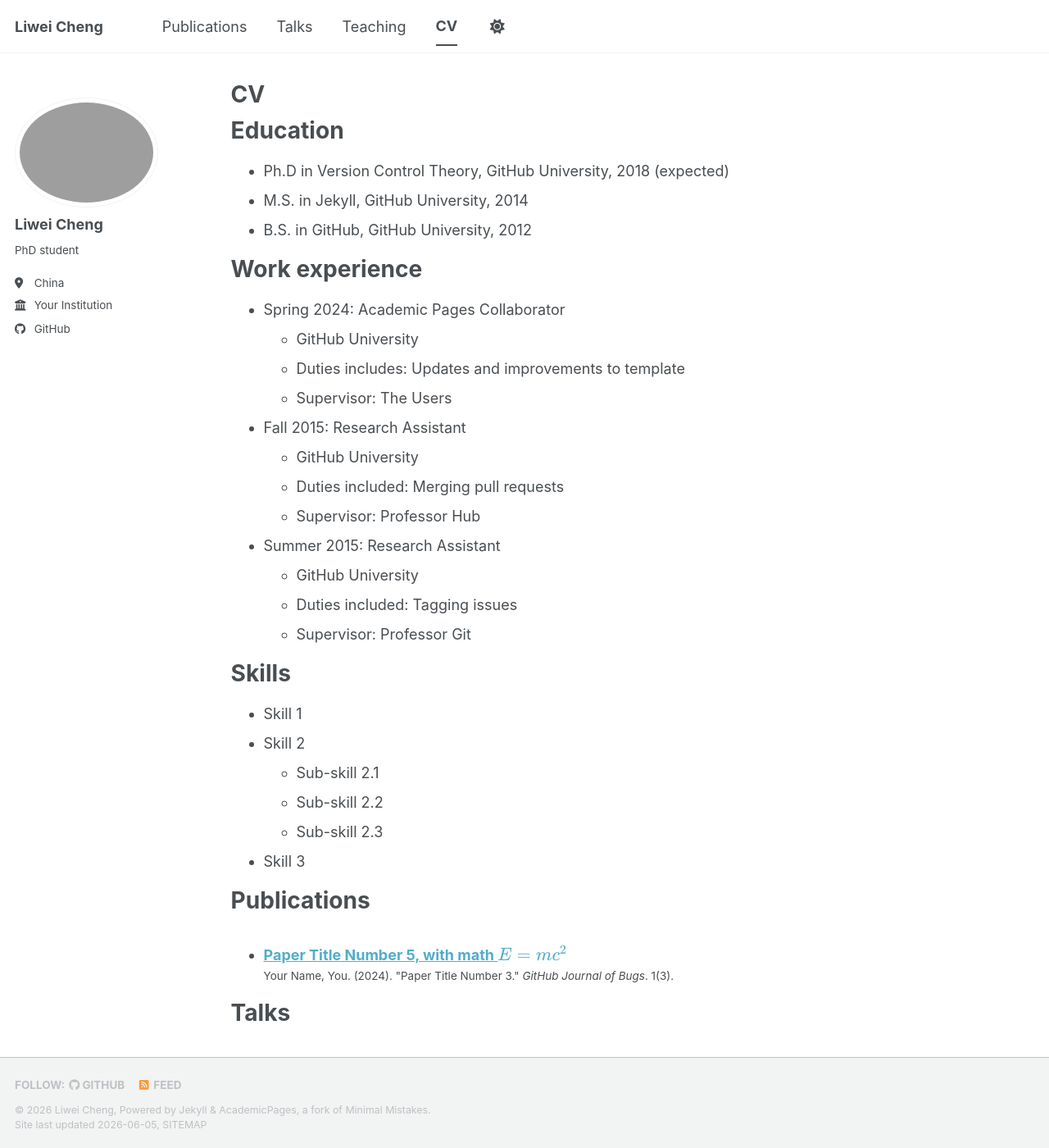
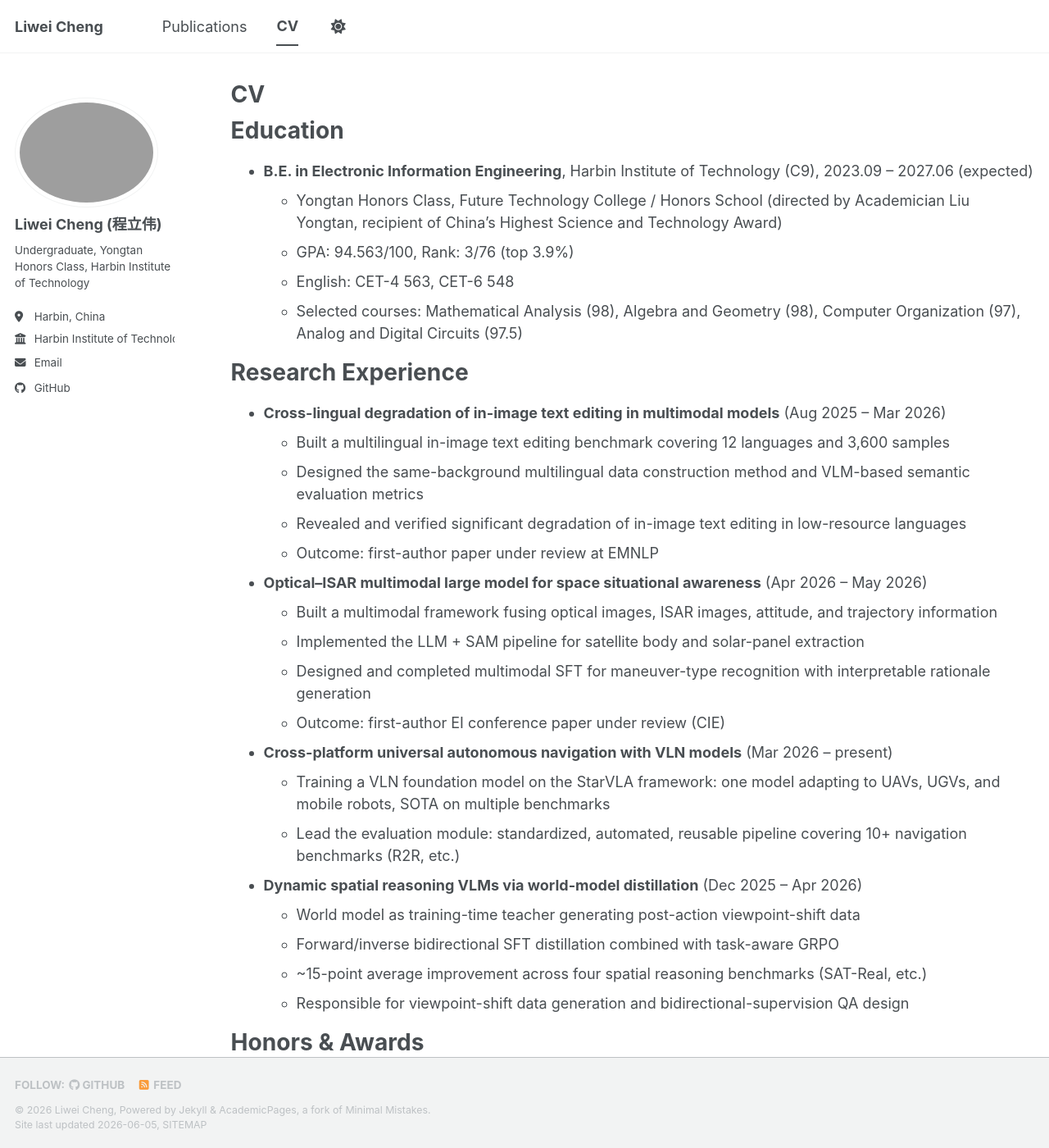
Before and after one commit to LiweiCheng1203/LiweiCheng1203.github.io, a Jekyll site: the page built from _pages/cv.md, in a window 1280 px wide and 1400 px high. Shown: the whole window at 82% size. Built offline with Jekyll 4.4.1, drawn with Linux system fonts in a browser that asks for light colours; a script bundle is joined from its source files by our own code; library files that are not in the unit come from our copies; some of the changed text lies outside the part shown.

Commit message:
Fill in real profile content from CV
- About page: bio, research interests, research experience, honors, news
- CV page: education, research, awards, skills, service
- Add two under-review publications (EMNLP, CIE EI conference)
- Sidebar: name, affiliation, email
- Move demo content to unpublished _example_formats/
- Trim navigation to Publications/CV until talks/teaching exist

Co-Authored-By: Claude Opus 4.8 (1M context) <noreply@anthropic.com>

```diff
--- a/_config.yml
+++ b/_config.yml
@@ -9,10 +9,10 @@
 # Basic Site Settings
 locale                   : "en-US"
 site_theme               : "default" # The available themes options are "default", "air", "sunrise", "mint", "dirt" and "contrast"
-title                    : "Liwei Cheng"                                   # TODO: 站点标题（浏览器标签页显示）
+title                    : "Liwei Cheng"
 title_separator          : "-"
-name                     : &name "Liwei Cheng"                             # TODO: 你的姓名
-description              : &description "Liwei Cheng's academic homepage"  # TODO: 站点描述（搜索引擎摘要）
+name                     : &name "Liwei Cheng"
+description              : &description "Liwei Cheng's academic homepage — embodied AI, multimodal models, and agents"
 url                      : https://liweicheng1203.github.io
 baseurl                  : "" # the subpath of your site, e.g. "/blog"
 repository               : "LiweiCheng1203/LiweiCheng1203.github.io"
@@ -22,14 +22,14 @@ repository               : "LiweiCheng1203/LiweiCheng1203.github.io"
 #               Additional customization can be done by editing /_includes/author-profile.html
 author:
   # Biographic information
-  avatar           : "profile.png"             # TODO: 替换 images/profile.png 为你的照片
-  name             : "Liwei Cheng"             # TODO: 侧边栏显示的姓名
+  avatar           : "profile.png"
+  name             : "Liwei Cheng (程立伟)"
   pronouns         : # example: "she/her"
-  bio              : "PhD student"             # TODO: 侧边栏一句话简介（职位/方向）
-  location         : "China"                   # TODO: 所在地
-  employer         : "Your Institution"        # TODO: 所在机构/学校
+  bio              : "Undergraduate, Yongtan Honors Class, Harbin Institute of Technology"
+  location         : "Harbin, China"
+  employer         : "Harbin Institute of Technology"
   uri              : # URL
-  email            : # TODO: 学术邮箱，如 "liwei@example.edu"
+  email            : "LiweiCheng@stu.hit.edu.cn"
 
   # Academic websites
   academia         : # URL
@@ -83,12 +83,12 @@ author:
 
 # Publication Category - The following the list of publication categories and their headings
 publication_category:
-  books:
-    title: 'Books'
+  preprints:
+    title: 'Preprints & Under Review'
+  conferences:
+    title: 'Conference Papers'
   manuscripts:
     title: 'Journal Articles'
-  conferences:
-    title: 'Conference Papers'
 
 # Site Settings
 teaser                   :  # filename of teaser fallback teaser image placed in /images/ for social media previews
--- a/_pages/cv.md
+++ b/_pages/cv.md
@@ -11,35 +11,50 @@ redirect_from:
 
 Education
 ======
-* Ph.D in Version Control Theory, GitHub University, 2018 (expected)
-* M.S. in Jekyll, GitHub University, 2014
-* B.S. in GitHub, GitHub University, 2012
+* **B.E. in Electronic Information Engineering**, Harbin Institute of Technology (C9), 2023.09 – 2027.06 (expected)
+  * Yongtan Honors Class, Future Technology College / Honors School (directed by Academician Liu Yongtan, recipient of China's Highest Science and Technology Award)
+  * GPA: 94.563/100, Rank: 3/76 (top 3.9%)
+  * English: CET-4 563, CET-6 548
+  * Selected courses: Mathematical Analysis (98), Algebra and Geometry (98), Computer Organization (97), Analog and Digital Circuits (97.5)
 
-Work experience
+Research Experience
 ======
-* Spring 2024: Academic Pages Collaborator
-  * GitHub University
-  * Duties includes: Updates and improvements to template
-  * Supervisor: The Users
+* **Cross-lingual degradation of in-image text editing in multimodal models** (Aug 2025 – Mar 2026)
+  * Built a multilingual in-image text editing benchmark covering 12 languages and 3,600 samples
+  * Designed the same-background multilingual data construction method and VLM-based semantic evaluation metrics
+  * Revealed and verified significant degradation of in-image text editing in low-resource languages
+  * Outcome: first-author paper under review at EMNLP
 
-* Fall 2015: Research Assistant
-  * GitHub University
-  * Duties included: Merging pull requests
-  * Supervisor: Professor Hub
+* **Optical–ISAR multimodal large model for space situational awareness** (Apr 2026 – May 2026)
+  * Built a multimodal framework fusing optical images, ISAR images, attitude, and trajectory information
+  * Implemented the LLM + SAM pipeline for satellite body and solar-panel extraction
+  * Designed and completed multimodal SFT for maneuver-type recognition with interpretable rationale generation
+  * Outcome: first-author EI conference paper under review (CIE)
 
-* Summer 2015: Research Assistant
-  * GitHub University
-  * Duties included: Tagging issues
-  * Supervisor: Professor Git
+* **Cross-platform universal autonomous navigation with VLN models** (Mar 2026 – present)
+  * Training a VLN foundation model on the StarVLA framework: one model adapting to UAVs, UGVs, and mobile robots, SOTA on multiple benchmarks
+  * Lead the evaluation module: standardized, automated, reusable pipeline covering 10+ navigation benchmarks (R2R, etc.)
 
-Skills
+* **Dynamic spatial reasoning VLMs via world-model distillation** (Dec 2025 – Apr 2026)
+  * World model as training-time teacher generating post-action viewpoint-shift data
+  * Forward/inverse bidirectional SFT distillation combined with task-aware GRPO
+  * ~15-point average improvement across four spatial reasoning benchmarks (SAT-Real, etc.)
+  * Responsible for viewpoint-shift data generation and bidirectional-supervision QA design
+
+Honors & Awards
 ======
-* Skill 1
-* Skill 2
-  * Sub-skill 2.1
-  * Sub-skill 2.2
-  * Sub-skill 2.3
-* Skill 3
+* National Scholarship, 2025
+* National Encouragement Scholarship, 2024
+* Merit Student of Heilongjiang Province, 2025
+* Outstanding Student of Harbin Institute of Technology, 2024
+* Outstanding League Member of Harbin Institute of Technology, 2025
+* People's Scholarship (top 3% of the college), four consecutive semesters
+* Grand Prize (1st place nationwide), "Challenge Cup" Jiebang-Guashuai Special Track
+* First Prize (National), China Undergraduate Mathematical Contest in Modeling (CUMCM)
+* Honorable Mention, Mathematical Contest in Modeling (MCM/ICM)
+* First Prize (Provincial), China Collegiate Computing Contest
+* Second Prize, National Mathematics Competition for College Students (non-math majors)
+* Second Prize (Regional), Embedded Chip and System Design Competition
 
 Publications
 ======
@@ -47,18 +62,14 @@ Publications
     {% include archive-single-cv.html %}
   {% endfor %}</ul>
 
-Talks
+Skills
 ======
-  <ul>{% for post in site.talks reversed %}
-    {% include archive-single-talk-cv.html  %}
-  {% endfor %}</ul>
+* Programming: C, Python
+* Tools: MATLAB, Git, Visio, Origin
+* AI agent development workflows
 
-Teaching
+Service
 ======
-  <ul>{% for post in site.teaching reversed %}
-    {% include archive-single-cv.html %}
-  {% endfor %}</ul>
-
-Service and leadership
-======
-* Currently signed in to 43 different slack teams
+* Volunteer, the 17th CIE International Conference on Radar
+* Docent, HIT Space Museum
+* 300+ hours of volunteer service in total
```
Also changed, not shown: README.md (+3 -3 lines), _data/navigation.yml (+7 -7 lines), _pages/about.md (+34 -16 lines), _publications/2026-03-01-crosslingual-image-text-editing.md (added, +15 -0 lines), _publications/2026-05-01-optical-isar-ssa.md (added, +15 -0 lines), _example_formats/portfolio-example.md (renamed from _portfolio/portfolio-1.md), _example_formats/post-example.md (renamed from _posts/2012-08-14-blog-post-1.md), _example_formats/publication-example.md (renamed from _publications/2025-06-08-paper-title-number-5.md), _example_formats/talk-example.md (renamed from _talks/2012-03-01-talk-1.md), _example_formats/teaching-example.md (renamed from _teaching/2014-spring-teaching-1.md), 1 other file.
